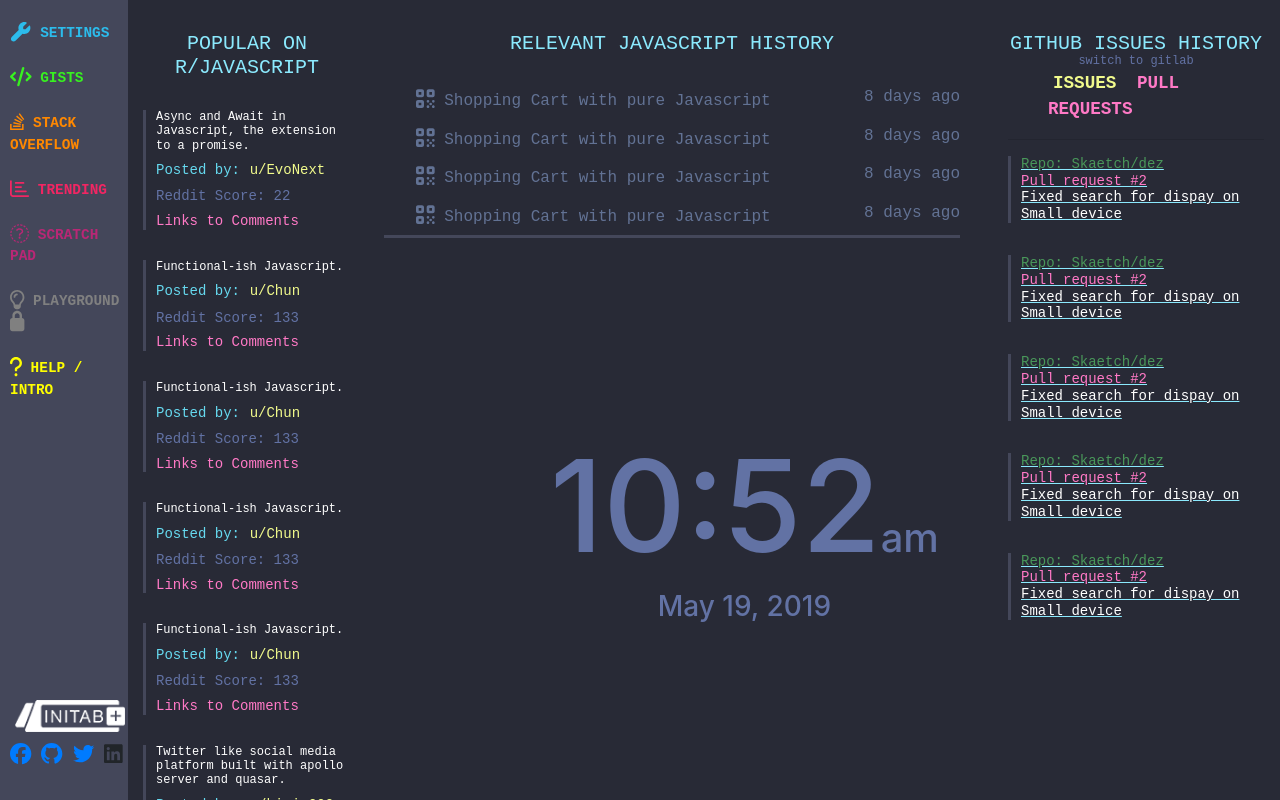
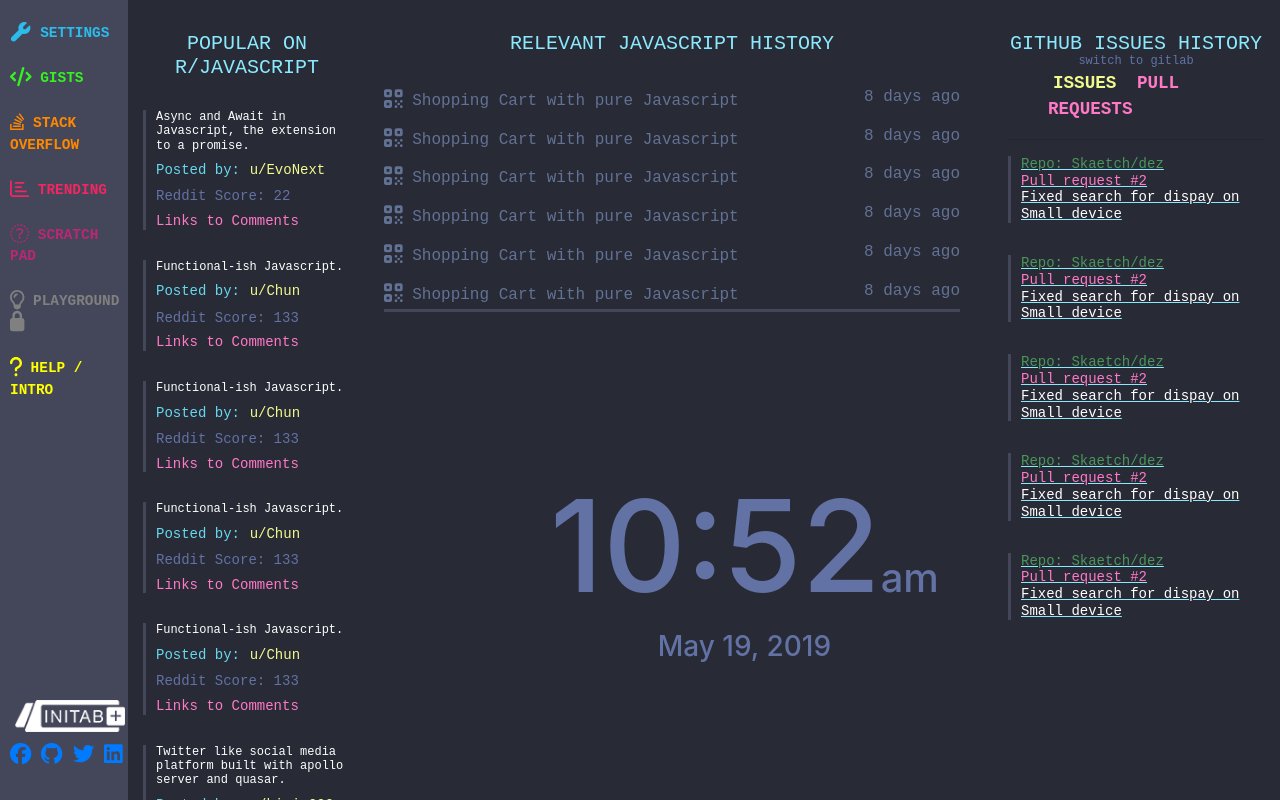
Before and after one commit to godwin-kachi/Chingu-voyage-9, a plain HTML site: page index.html in a window 1280 px wide. Drawn offline with nearby package versions, Linux system fonts and the light colour scheme.

Commit message:
Added scrollable effect to the mid section

```diff
--- a/index.html
+++ b/index.html
@@ -44,7 +44,7 @@
                             <li><a href="https://web.facebook.com/dwin.cims"><i class="fab fa-facebook fa-lg"></i></a></li>
                             <li><a href="https://github.com/skaetch"><i class="fab fa-github fa-lg"></i></a></li>
                             <li><a href="https://twitter.com/godwin_kachi"> <i class="fab fa-twitter fa-lg"></i></a></li>
-                            <li><i class="fab fa-linkedin fa-lg"></i></li>
+                            <li><a href=""><i class="fab fa-linkedin fa-lg"></i></a></li>
                         </ul>
                     </div>
 
@@ -115,6 +115,10 @@
 
     <div class="java-history">
         <h5>RELEVANT JAVASCRIPT HISTORY</h5>
+        <h6 class="history-list"><i class="fas fa-qrcode fa-lg"></i> Shopping Cart with pure Javascript </h6>
+        <h6 class="right-flank">8 days ago</h6>
+        <h6 class="history-list"><i class="fas fa-qrcode fa-lg"></i> Shopping Cart with pure Javascript </h6>
+        <h6 class="right-flank">8 days ago</h6>
         <h6 class="history-list"><i class="fas fa-qrcode fa-lg"></i> Shopping Cart with pure Javascript </h6>
         <h6 class="right-flank">8 days ago</h6>
         <h6 class="history-list"><i class="fas fa-qrcode fa-lg"></i> Shopping Cart with pure Javascript </h6>
--- a/style/style.css
+++ b/style/style.css
@@ -88,6 +88,8 @@ body{
     margin: auto;
     float: left;
     border-bottom: 3px solid #44475a;
+    height: 35vh;
+    overflow-y:scroll;
 }
 .java-history h5{
     font-family: monospace;
@@ -171,7 +173,6 @@ body{
 }
 
 .history-list{
-    margin-left: 2rem;
     color: #627294;
     font-family: monospace;
     margin-top: 0.5rem;
@@ -251,7 +252,7 @@ body{
 }
 .timer{
     position: absolute;
-    bottom: 200px;
+    bottom: 160px;
     left: 550px;
     color: #6272a4;
 
```
